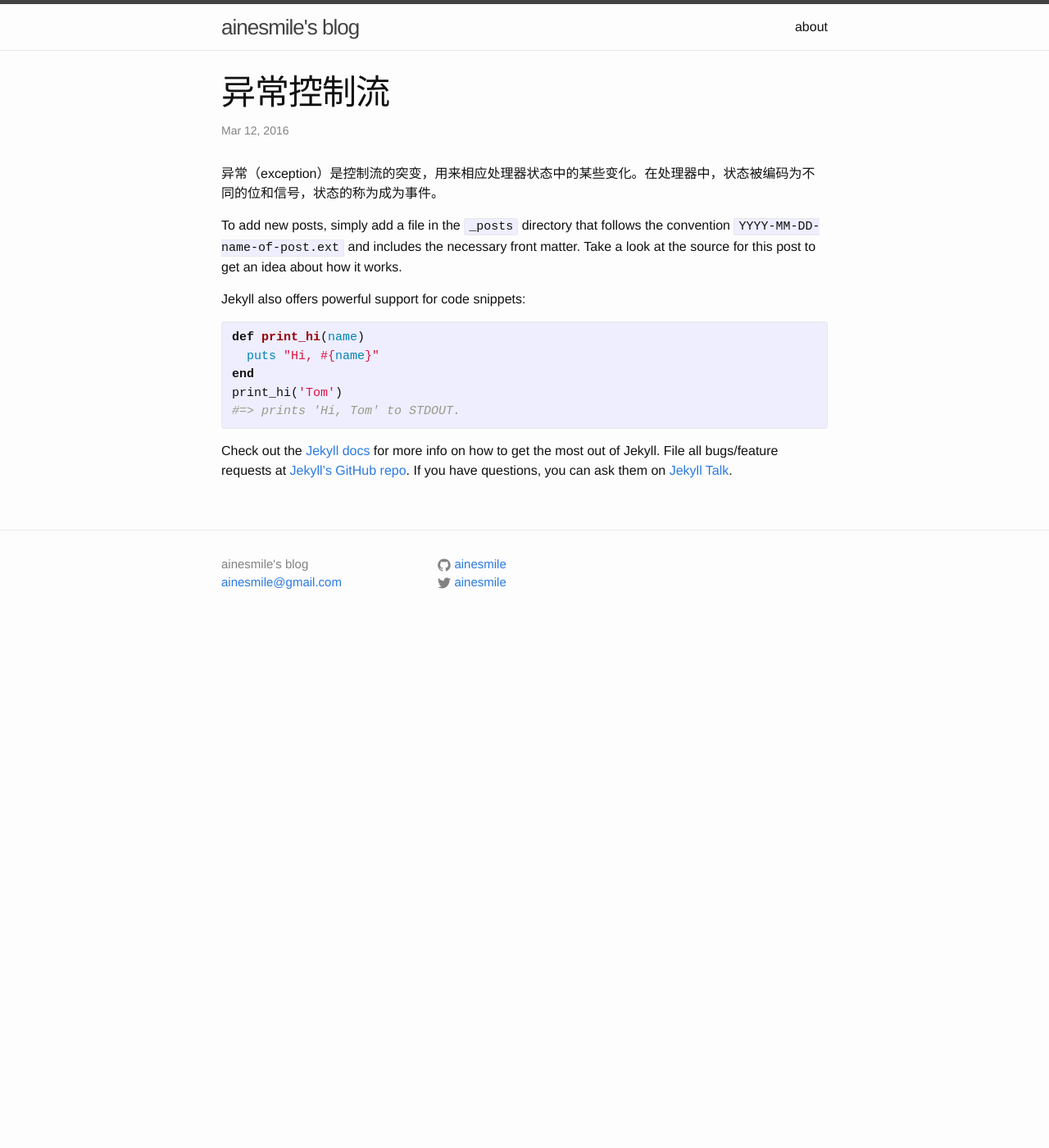
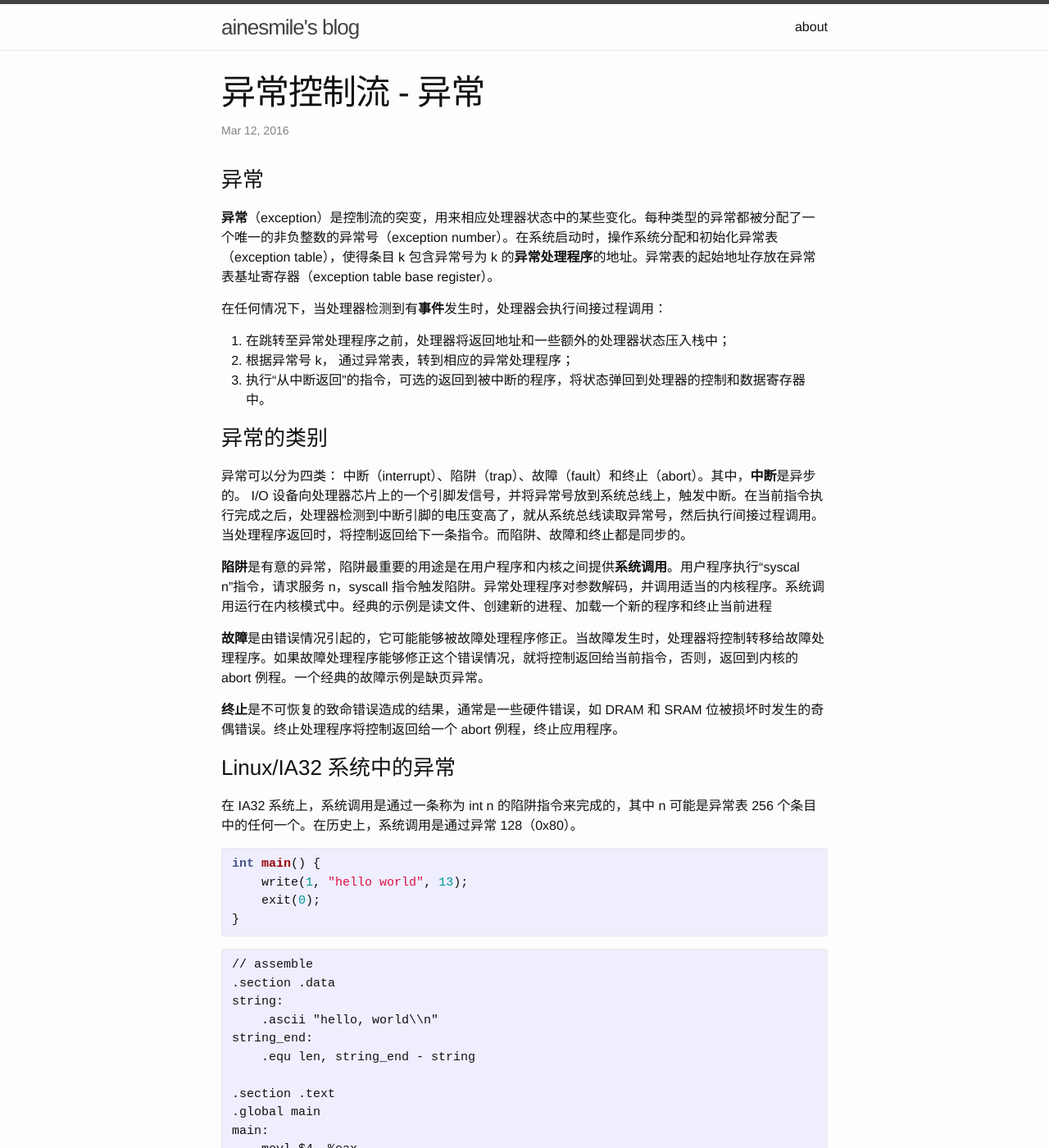
Before and after one commit to ainesmile/ainesmile.github.io, a Jekyll site: the page built from _posts/2016-03-12-exception.markdown, in a window 1280 px wide and 1400 px high. Shown: the whole window at 82% size. Built offline with Jekyll 4.4.1, drawn with Linux system fonts in a browser that asks for light colours; some of the changed text lies outside the part shown.

Commit message:
post OS: exception first part notes

```diff
--- a/_posts/2016-03-12-exception.markdown
+++ b/_posts/2016-03-12-exception.markdown
@@ -1,25 +1,70 @@
 ---
 layout: post
-title:  "异常控制流"
+title:  "异常控制流 - 异常"
 date:   2016-03-12 18:10:20 +0800
-categories: OS
+categories: OS exception
 ---
-异常（exception）是控制流的突变，用来相应处理器状态中的某些变化。在处理器中，状态被编码为不同的位和信号，状态的称为成为事件。
 
-To add new posts, simply add a file in the `_posts` directory that follows the convention `YYYY-MM-DD-name-of-post.ext` and includes the necessary front matter. Take a look at the source for this post to get an idea about how it works.
+### 异常
+**异常**（exception）是控制流的突变，用来相应处理器状态中的某些变化。每种类型的异常都被分配了一个唯一的非负整数的异常号（exception number）。在系统启动时，操作系统分配和初始化异常表（exception table），使得条目 k 包含异常号为 k 的**异常处理程序**的地址。异常表的起始地址存放在异常表基址寄存器（exception table base register）。
 
-Jekyll also offers powerful support for code snippets:
+在任何情况下，当处理器检测到有**事件**发生时，处理器会执行间接过程调用：
 
-{% highlight ruby %}
-def print_hi(name)
-  puts "Hi, #{name}"
-end
-print_hi('Tom')
-#=> prints 'Hi, Tom' to STDOUT.
+1. 在跳转至异常处理程序之前，处理器将返回地址和一些额外的处理器状态压入栈中；
+2. 根据异常号 k， 通过异常表，转到相应的异常处理程序；
+3. 执行“从中断返回”的指令，可选的返回到被中断的程序，将状态弹回到处理器的控制和数据寄存器中。
+
+### 异常的类别
+
+异常可以分为四类： 中断（interrupt）、陷阱（trap）、故障（fault）和终止（abort）。其中，**中断**是异步的。
+I/O 设备向处理器芯片上的一个引脚发信号，并将异常号放到系统总线上，触发中断。在当前指令执行完成之后，处理器检测到中断引脚的电压变高了，就从系统总线读取异常号，然后执行间接过程调用。当处理程序返回时，将控制返回给下一条指令。而陷阱、故障和终止都是同步的。
+
+**陷阱**是有意的异常，陷阱最重要的用途是在用户程序和内核之间提供**系统调用**。用户程序执行“syscal n”指令，请求服务 n，syscall 指令触发陷阱。异常处理程序对参数解码，并调用适当的内核程序。系统调用运行在内核模式中。经典的示例是读文件、创建新的进程、加载一个新的程序和终止当前进程
+
+**故障**是由错误情况引起的，它可能能够被故障处理程序修正。当故障发生时，处理器将控制转移给故障处理程序。如果故障处理程序能够修正这个错误情况，就将控制返回给当前指令，否则，返回到内核的 abort 例程。一个经典的故障示例是缺页异常。
+
+**终止**是不可恢复的致命错误造成的结果，通常是一些硬件错误，如 DRAM 和 SRAM 位被损坏时发生的奇偶错误。终止处理程序将控制返回给一个 abort 例程，终止应用程序。
+
+### Linux/IA32 系统中的异常
+
+在 IA32 系统上，系统调用是通过一条称为 int n 的陷阱指令来完成的，其中 n 可能是异常表 256 个条目中的任何一个。在历史上，系统调用是通过异常 128（0x80）。
+
+{% highlight C %}
+int main() {
+    write(1, "hello world", 13);
+    exit(0);
+}
+
 {% endhighlight %}
 
-Check out the [Jekyll docs][jekyll-docs] for more info on how to get the most out of Jekyll. File all bugs/feature requests at [Jekyll’s GitHub repo][jekyll-gh]. If you have questions, you can ask them on [Jekyll Talk][jekyll-talk].
+{% highlight asm %}
+// assemble
+.section .data
+string:
+    .ascii "hello, world\\n"
+string_end:
+    .equ len, string_end - string
 
-[jekyll-docs]: http://jekyllrb.com/docs/home
-[jekyll-gh]:   https://github.com/jekyll/jekyll
-[jekyll-talk]: https://talk.jekyllrb.com/
+.section .text
+.global main
+main:
+    movl $4, %eax
+    movl $1, %ebx
+    movl $string, %ecx
+    movl $len, %edx
+    int $0x80
+
+    movl $1, %eax
+    movl $0, %ebx
+    int $0x80
+{% endhighlight %}
+
+### 相关定义
+{% highlight html%}
+事件：在处理器中，状态被编码为不同的位和信号，状态的称为成为事件。
+异常处理程序：异常处理程序（exception handler）是一个专门设计用来处理事件的操作系统子程序。
+异步异常： 异步异常是指由处理器外部的 I/O 设备中的事件产生的异常，而同步异常是执行一条指令的直接产物。
+{% endhighlight %}
+
+### 笔记来源
+[深入理解计算机系统（原书第2版）](https://book.douban.com/subject/5333562/)
```
